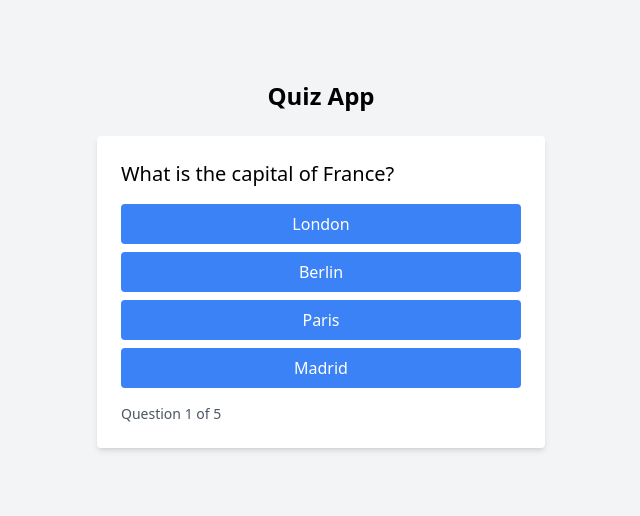
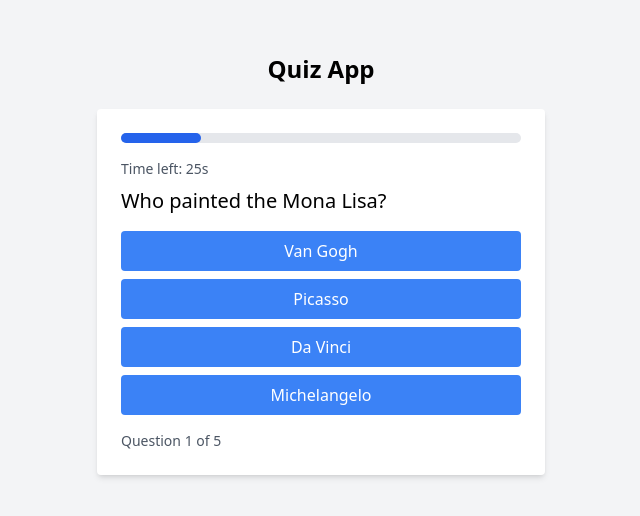
Before and after one commit to anoushkaar/nextjs-project, a Next.js app in the folder 05-quiz-app/: page / in a window 1280 px wide. Shown: the part 136-652 px from the top of the page, without its empty margins (319-959 px from the left). Built offline with nearby package versions, Linux system fonts and the light colour scheme.

Commit message:
refactor quiz app: enhance question handling, add timer functionality, and improve user feedback

```diff
--- a/05-quiz-app/src/app/page.tsx
+++ b/05-quiz-app/src/app/page.tsx
@@ -1,8 +1,14 @@
 "use client";
 
-import { useState } from "react";
+import { useState, useEffect } from "react";
 
-const questions = [
+interface Question {
+  question: string;
+  options: string[];
+  answer: string;
+}
+
+const originalQuestions: Question[] = [
   {
     question: "What is the capital of France?",
     options: ["London", "Berlin", "Paris", "Madrid"],
@@ -30,26 +36,64 @@ const questions = [
   },
 ];
 
+function shuffle(array: Question[]): Question[] {
+  for (let i = array.length - 1; i > 0; i--) {
+    const j = Math.floor(Math.random() * (i + 1));
+    [array[i], array[j]] = [array[j], array[i]];
+  }
+  return array;
+}
+
 export default function Home() {
+  const [questions, setQuestions] = useState<Question[]>([]);
   const [currentQuestion, setCurrentQuestion] = useState(0);
   const [score, setScore] = useState(0);
   const [showResults, setShowResults] = useState(false);
+  const [timeLeft, setTimeLeft] = useState(30);
+  const [feedback, setFeedback] = useState("");
+
+  useEffect(() => {
+    setQuestions(shuffle([...originalQuestions]));
+  }, []);
+
+  useEffect(() => {
+    if (timeLeft > 0 && !showResults) {
+      const timer = setTimeout(() => setTimeLeft(timeLeft - 1), 1000);
+      return () => clearTimeout(timer);
+    } else if (timeLeft === 0 && !showResults) {
+      setFeedback("Time's up!");
+      setTimeout(() => setFeedback(""), 1000);
+      if (currentQuestion < questions.length - 1) {
+        setCurrentQuestion(currentQuestion + 1);
+        setTimeLeft(30);
+      } else {
+        setShowResults(true);
+      }
+    }
+  }, [timeLeft, currentQuestion, showResults, questions.length]);
 
   const handleAnswer = (selected: string) => {
-    if (selected === questions[currentQuestion].answer) {
+    const isCorrect = selected === questions[currentQuestion]?.answer;
+    if (isCorrect) {
       setScore(score + 1);
     }
+    setFeedback(isCorrect ? "Correct!" : "Wrong!");
+    setTimeout(() => setFeedback(""), 1000);
     if (currentQuestion < questions.length - 1) {
       setCurrentQuestion(currentQuestion + 1);
+      setTimeLeft(30);
     } else {
       setShowResults(true);
     }
   };
 
   const restartQuiz = () => {
+    setQuestions(shuffle([...originalQuestions]));
     setCurrentQuestion(0);
     setScore(0);
     setShowResults(false);
+    setTimeLeft(30);
+    setFeedback("");
   };
 
   if (showResults) {
@@ -69,11 +113,28 @@ export default function Home() {
     );
   }
 
+  if (questions.length === 0) {
+    return (
+      <div className="flex flex-col items-center justify-center min-h-screen bg-gray-100">
+        <p>Loading...</p>
+      </div>
+    );
+  }
+
   const q = questions[currentQuestion];
+  const progress = ((currentQuestion + 1) / questions.length) * 100;
   return (
     <div className="flex flex-col items-center justify-center min-h-screen bg-gray-100 p-4">
       <h1 className="text-2xl font-bold mb-6">Quiz App</h1>
       <div className="bg-white p-6 rounded shadow-md w-full max-w-md">
+        <div className="w-full bg-gray-200 rounded-full h-2.5 mb-4">
+          <div
+            className="bg-blue-600 h-2.5 rounded-full transition-all duration-300"
+            style={{ width: `${progress}%` }}
+          ></div>
+        </div>
+        <p className="text-sm text-gray-600 mb-2">Time left: {timeLeft}s</p>
+        <p className="text-lg font-bold text-center mb-2">{feedback}</p>
         <h2 className="text-xl mb-4">{q.question}</h2>
         <div className="space-y-2">
           {q.options.map((option, index) => (
```
